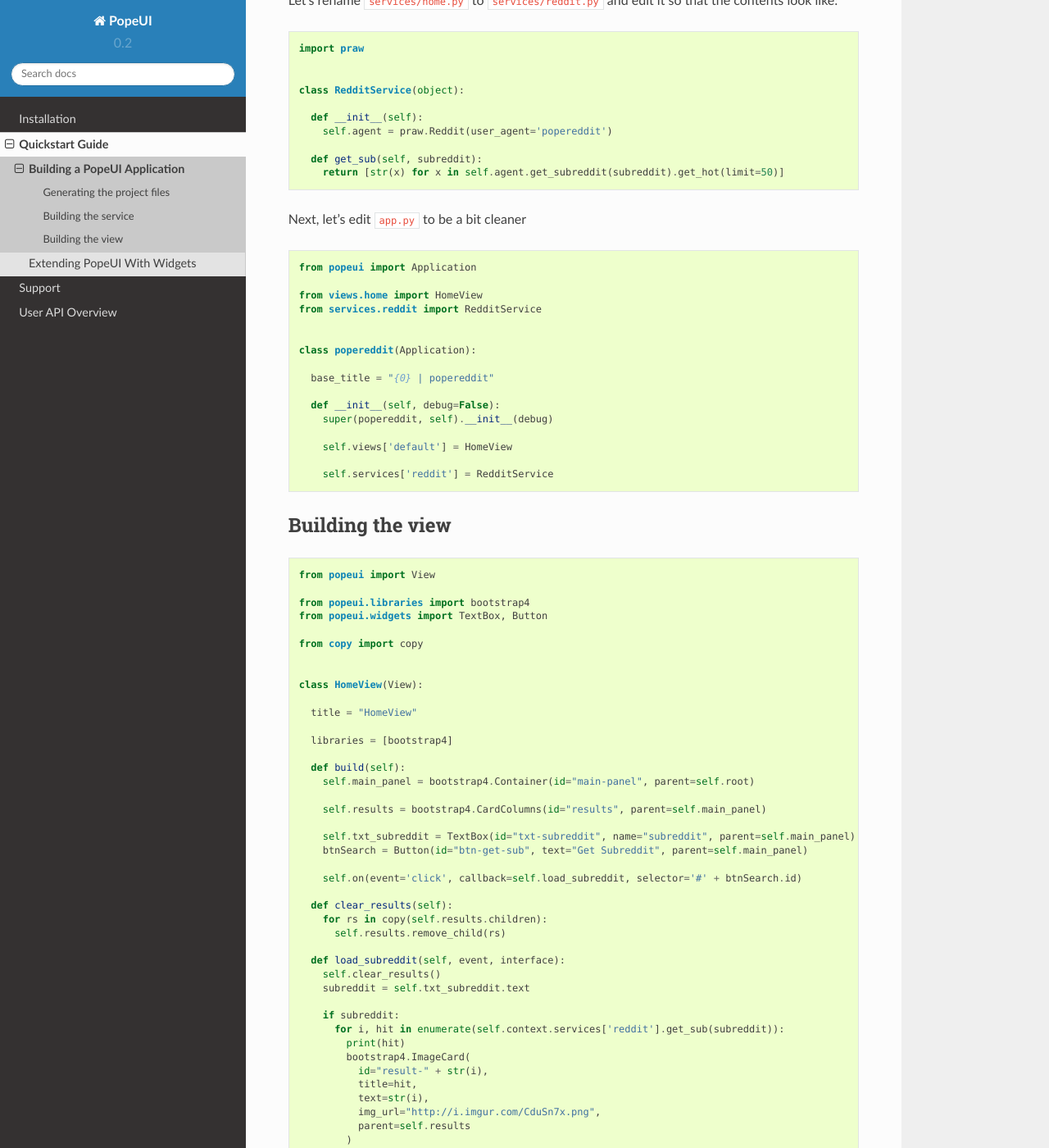
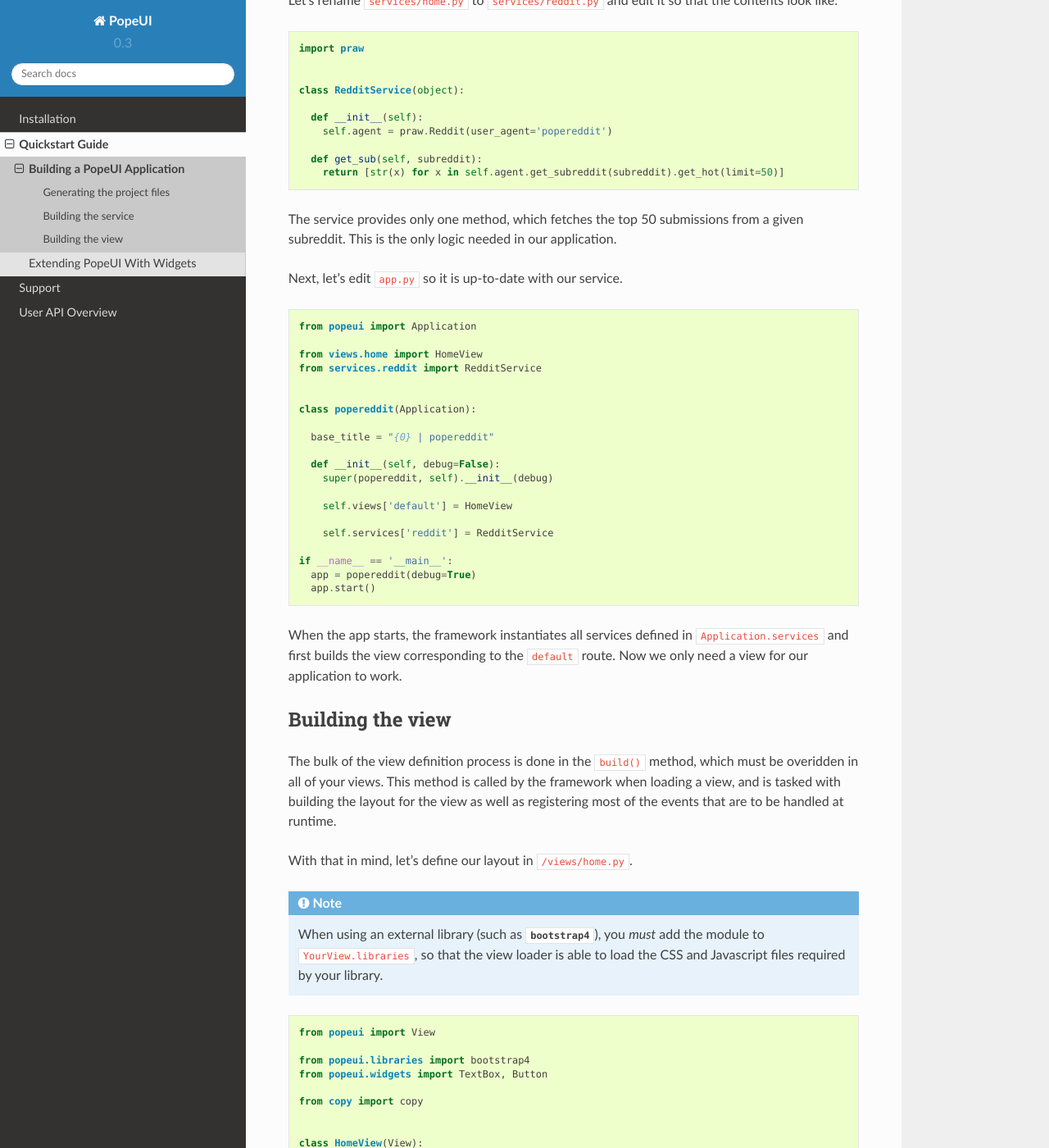
Before and after one commit to dalloriam/engel, a Sphinx documentation site: the page built from docs/howto/popeui.application.rst, in a window 1280 px wide and 1400 px high, scrolled down 807 px. Shown: the whole window at 82% size. Built offline with Sphinx 7.4.7 and the Read the Docs theme 2.0.0, drawn with Linux system fonts in a browser that asks for light colours; some of the changed text lies outside the part shown.

Commit message:
Improve doc

```diff
--- a/docs/conf.py
+++ b/docs/conf.py
@@ -62,9 +62,9 @@ author = u'William Dussault'
 # built documents.
 #
 # The short X.Y version.
-version = '0.2'
+version = '0.3'
 # The full version, including alpha/beta/rc tags.
-release = '0.2.5'
+release = 'v0.3-beta'
 
 # The language for content autogenerated by Sphinx. Refer to documentation
 # for a list of supported languages.
--- a/docs/howto/popeui.application.rst
+++ b/docs/howto/popeui.application.rst
@@ -26,7 +26,7 @@ This will generate the following structure:
 
 .. code-block:: text
 
-  popereddit                    - main app directory
+  popereddit/                   - main app directory
   ├── app.py                    - application entry point
   ├── views/                    - views package
   │   ├── home.py               - Default home view
@@ -54,8 +54,11 @@ look like:
       return [str(x) for x in self.agent.get_subreddit(subreddit).get_hot(limit=50)]
 
 
+The service provides only one method, which fetches the top 50 submissions from a given subreddit.
+This is the only logic needed in our application.
 
-Next, let's edit ``app.py`` to be a bit cleaner
+
+Next, let's edit ``app.py`` so it is up-to-date with our service.
 
 .. code-block:: python
 
@@ -76,10 +79,25 @@ Next, let's edit ``app.py`` to be a bit cleaner
 
       self.services['reddit'] = RedditService
 
+  if __name__ == '__main__':
+    app = popereddit(debug=True)
+    app.start()
+
+When the app starts, the framework instantiates all services defined in ``Application.services`` and first builds the view corresponding
+to the ``default`` route. Now we only need a view for our application to work.
 
 Building the view
 -----------------
 
+The bulk of the view definition process is done in the ``build()`` method, which must be overidden in all of your views.
+This method is called by the framework when loading a view, and is tasked with building the layout for the view as well as registering
+most of the events that are to be handled at runtime.
+
+With that in mind, let's define our layout in ``/views/home.py``.
+
+.. note::
+  When using an external library (such as :py:mod:`~.libraries.bootstrap4`), you `must` add the module to ``YourView.libraries``, so that the view loader
+  is able to load the CSS and Javascript files required by your library.
 
 .. code-block:: python
 
@@ -125,3 +143,6 @@ Building the view
             img_url="http://i.imgur.com/CduSn7x.png",
             parent=self.results
           )
+
+You now have a fully functional PopeUI application!
+If you want more information on the framework's API, head over to the :doc:`../code_overview/popeui`. Otherwise, take a look at :doc:`popeui.widget`.
```
Also changed, not shown: docs/howto/popeui.widget.rst (+11 -0 lines).
